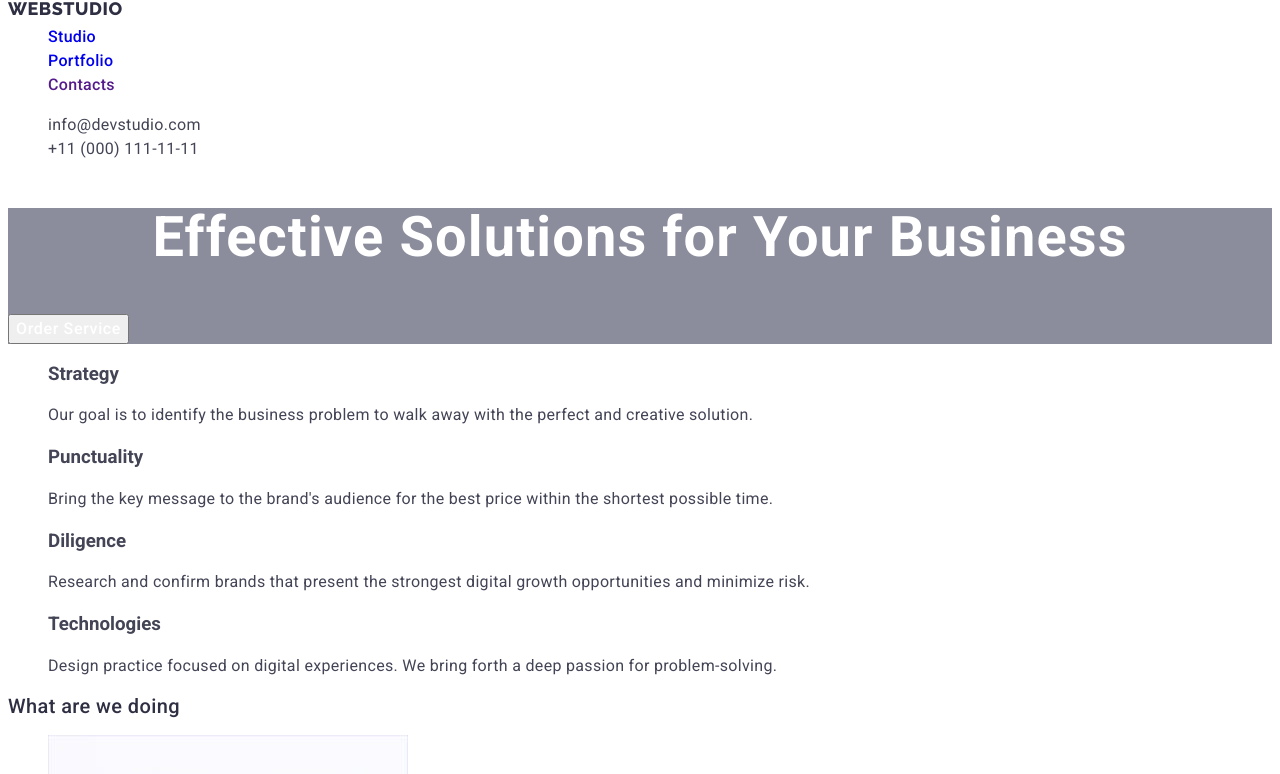
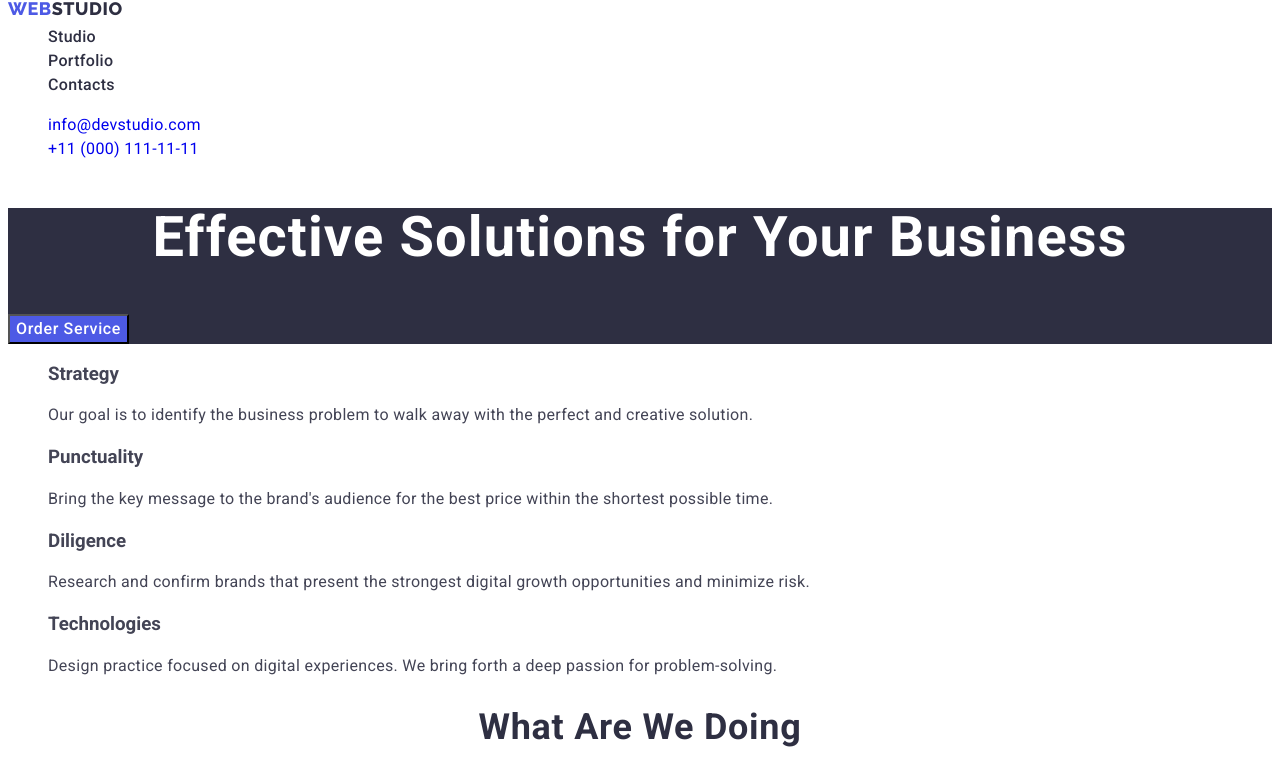
Before and after one commit to OlgaSusidko/goit-markup-hw-02, a plain HTML site: page index.html in a window 1280 px wide. Shown: the top 774 px of the page. Drawn offline with Linux system fonts and the light colour scheme.

Commit message:
додала стилі до головної сторінки

```diff
--- a/css/styles.css
+++ b/css/styles.css
@@ -1,6 +1,7 @@
 :root {
   --main-tittle-color: #2e2f42;
   --color-white: #ffffff;
+  --primary-color: #4d5ae5;
 }
 
 body {
@@ -18,7 +19,7 @@ body {
 }
 
 .logo {
-  font-family: 'Raleway';
+  font-family: 'Raleway', sans-serif;
   font-style: normal;
   font-weight: 800;
   font-size: 18px;
@@ -27,7 +28,7 @@ body {
   align-items: center;
   letter-spacing: 0.03em;
   text-transform: uppercase;
-  color: #2e2f42;
+  color: var(--primary-color);
 }
 
 .logo:hover,
@@ -36,11 +37,12 @@ body {
 }
 
 .title {
-  font-weight: 500;
-  font-size: 20px;
-  line-height: 1.2;
+  font-size: 36px;
+  line-height: 1.11;
+  text-align: center;
   letter-spacing: 0.02em;
-  color: var(--main-tittle-color, #2e2f42);
+  text-transform: capitalize;
+  color: var(--main-tittle-color);
 }
 
 .text {
@@ -59,6 +61,10 @@ body {
 .header-logo {
 }
 
+.logo-design {
+  color: var(--main-tittle-color);
+}
+
 .header-list {
   font-weight: 500;
   font-size: 16px;
@@ -68,6 +74,10 @@ body {
 }
 
 .header-item {
+}
+
+.header-link {
+  color: var(--main-tittle-color);
 }
 
 .header-link:hover,
@@ -91,7 +101,7 @@ body {
 
 /* ---------------Герой--------------- */
 .hero {
-  background-color: #8c8d9c;
+  background-color: var(--main-tittle-color);
 }
 
 .hero-title {
@@ -113,6 +123,12 @@ body {
   letter-spacing: 0.04em;
   color: var(--color-white);
   cursor: pointer;
+  background-color: var(--primary-color);
+}
+
+.hero-btn:hover,
+.hero-btn:focus {
+  background-color: #404bbf;
 }
 
 /* ---------------Переваги--------------- */
@@ -143,10 +159,12 @@ body {
 
 /* ------------Наша команда------------ */
 .team {
+  background-color: #f4f4fd;
 }
 .team-title {
 }
 .team-list {
+  background-color: #ffffff;
 }
 
 .team-item {
@@ -164,28 +182,14 @@ body {
   color: #434455;
 }
 
-/* ------------Наша команда------------ */
+/* ------------Футер------------ */
 
 .footer {
+  background-color: var(--main-tittle-color);
 }
-.footer-link {
+.footer-logo {
 }
-.link {
-}
+
 .footer-text {
   color: #f4f4fd;
 }
-
-/* ------------Футер------------ */
-
-.footer {
-  background-color: #646469;
-}
-.footer-logo {
-}
-.link {
-}
-.footer-text {
-}
-.text {
-}
--- a/index.html
+++ b/index.html
@@ -17,7 +17,9 @@
     <!-- Шапка сайту -->
     <header class="header">
       <nav class="header-navigation">
-        <a href="./index.html" class="header-logo logo link">WebStudio</a>
+        <a href="./index.html" class="header-logo logo link"
+          >Web<span class="logo-design">Studio</span></a
+        >
         <ul class="header-list list">
           <li class="header-item">
             <a class="header-link link" href="./index.html">Studio</a>
@@ -30,17 +32,15 @@
           </li>
         </ul>
       </nav>
-      <address>
-        <ul class="header-address list">
+      <address class="header-address">
+        <ul class="list">
           <li>
-            <a class="header-address link" href="mailto:info@devstudio.com"
+            <a class="link" href="mailto:info@devstudio.com"
               >info@devstudio.com</a
             >
           </li>
           <li>
-            <a class="header-address link" href="tel:+110001111111"
-              >+11 (000) 111-11-11</a
-            >
+            <a class="link" href="tel:+110001111111">+11 (000) 111-11-11</a>
           </li>
         </ul>
       </address>
@@ -165,7 +165,9 @@
     </main>
     <!-- Футер -->
     <footer class="footer">
-      <a class="footer-logo logo link" href="./index.html">WebStudio</a>
+      <a class="footer-logo logo link" href="./index.html"
+        >Web<span class="logo-design">Studio</span></a
+      >
       <p class="footer-text text">
         Increase the flow of customers and sales for your business with digital
         marketing & growth solutions.
```
